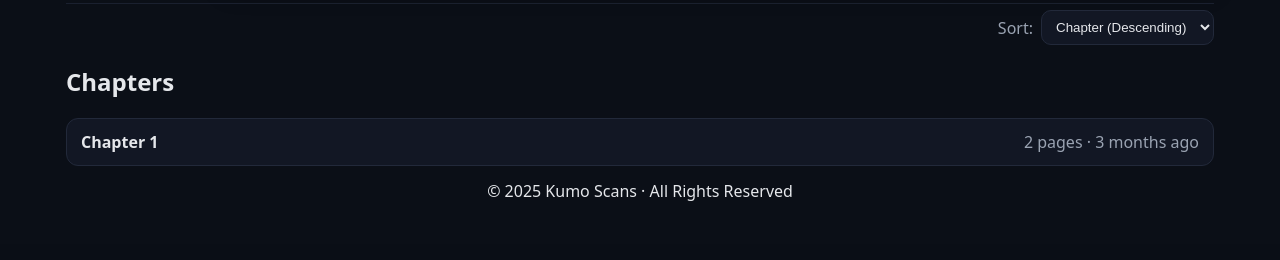
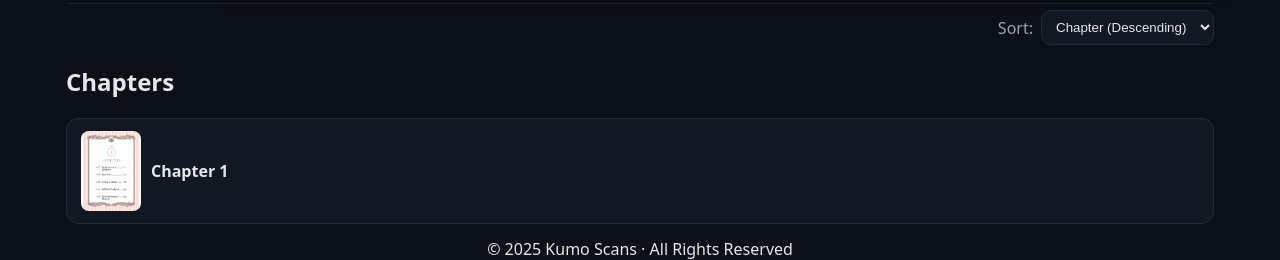
Before and after one commit to haruki-sora/kumoscans, a Flask app: page /manga/the-quintessential-quintuplets in a window 1280 px wide. Shown: the part 556-816 px from the top of the page. Before the commit the page ends 757 px from the top, so only its background shows below. Run offline with Flask 3, Linux system fonts and the light colour scheme.

Commit message:
small design changes

```diff
--- a/static/css/styles.css
+++ b/static/css/styles.css
@@ -200,6 +200,20 @@
 .chapter-link{display:flex;justify-content:space-between;align-items:center;text-decoration:none;color:var(--fg);background:var(--card);border:1px solid var(--border);padding:12px 14px;border-radius:12px;transition:transform .1s, background .15s}
 .chapter-link:hover{ transform:translateX(2px); background:linear-gradient(180deg,rgba(124,58,237,.06),transparent); -webkit-transform:translateX(2px); -moz-transform:translateX(2px); -ms-transform:translateX(2px); -o-transform:translateX(2px); }
 .ch-title{font-weight:700}
+.chapter-main{
+  display:flex;
+  align-items:center;
+  gap:10px;
+}
+
+.chapter-thumb{
+  width:60px;
+  height:80px;
+  border-radius:8px;
+  object-fit:cover;
+  flex-shrink:0;
+}
+
 
 /* -------- Reader -------- */
 .reader-header,.reader-footer{display:flex;justify-content:space-between;align-items:center;gap:12px;margin:12px 0}
--- a/templates/manga_detail.html
+++ b/templates/manga_detail.html
@@ -45,17 +45,24 @@
 
 <h2>Chapters</h2>
 <ul class="chapters">
-  {% for c in chapters %}
+  {% for ch in chapters %}
     <li>
-      <a class="chapter-link" href="{{ url_for('reader', slug=manga.slug, chapter_slug=c.slug) }}">
-        <span class="ch-title">{{ c.display_title }}</span>
-        <span class="meta muted">
-          {{ c.pages|length }} pages · {{ naturaltime(c.updated) }}
-        </span>
+      <a class="chapter-link" href="{{ url_for('reader', slug=manga.slug, chapter_slug=ch.slug) }}">
+        <div class="chapter-main">
+          {% if ch.pages %}
+            <img
+              class="chapter-thumb"
+              src="{{ ch.pages[0].url }}"
+              alt="Preview page for {{ ch.display_title }}"
+              loading="lazy"
+            >
+          {% endif %}
+          <span class="ch-title">
+            {{ ch.display_title }}
+          </span>
+        </div>
       </a>
     </li>
-  {% else %}
-    <li class="muted">No chapters yet.</li>
   {% endfor %}
 </ul>
 
```
Also changed, not shown: templates/reader.html (+0 -11 lines).
